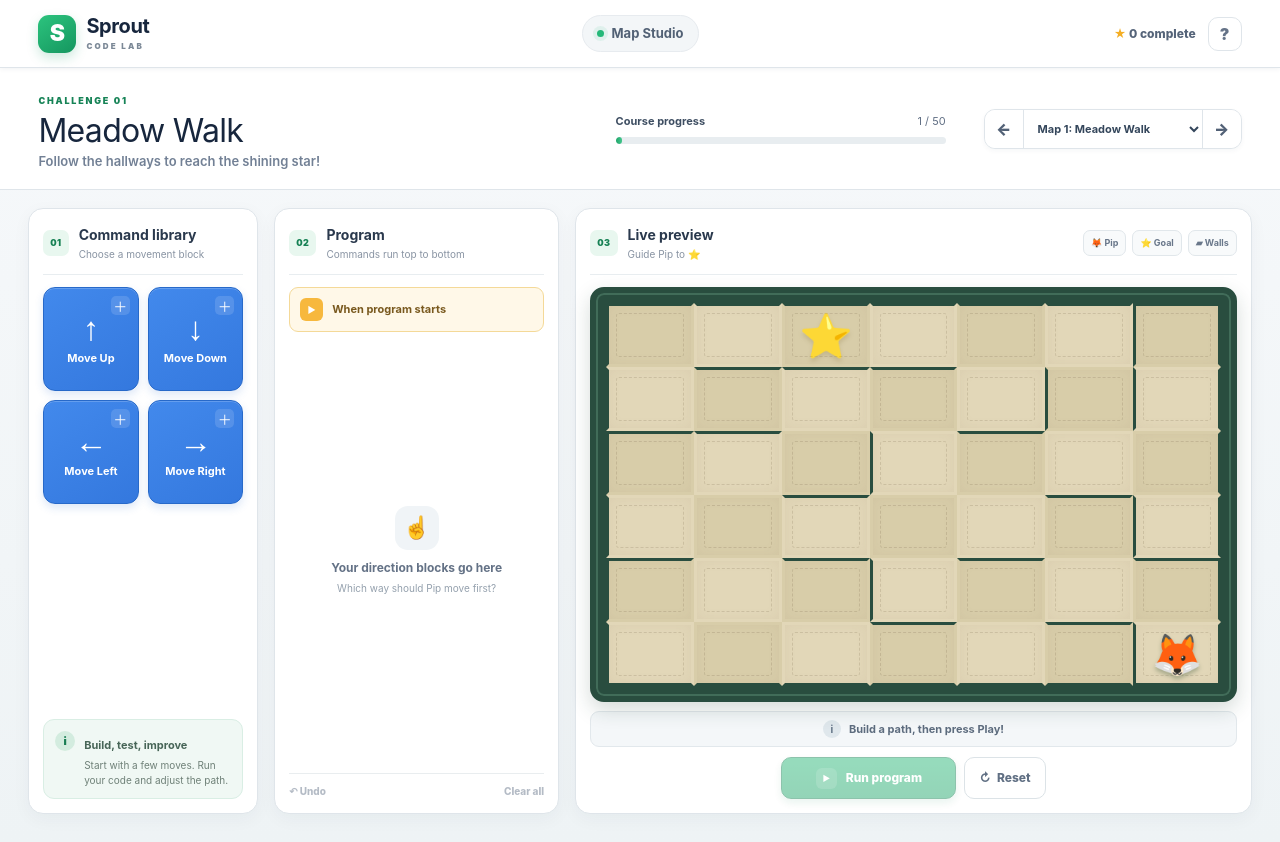
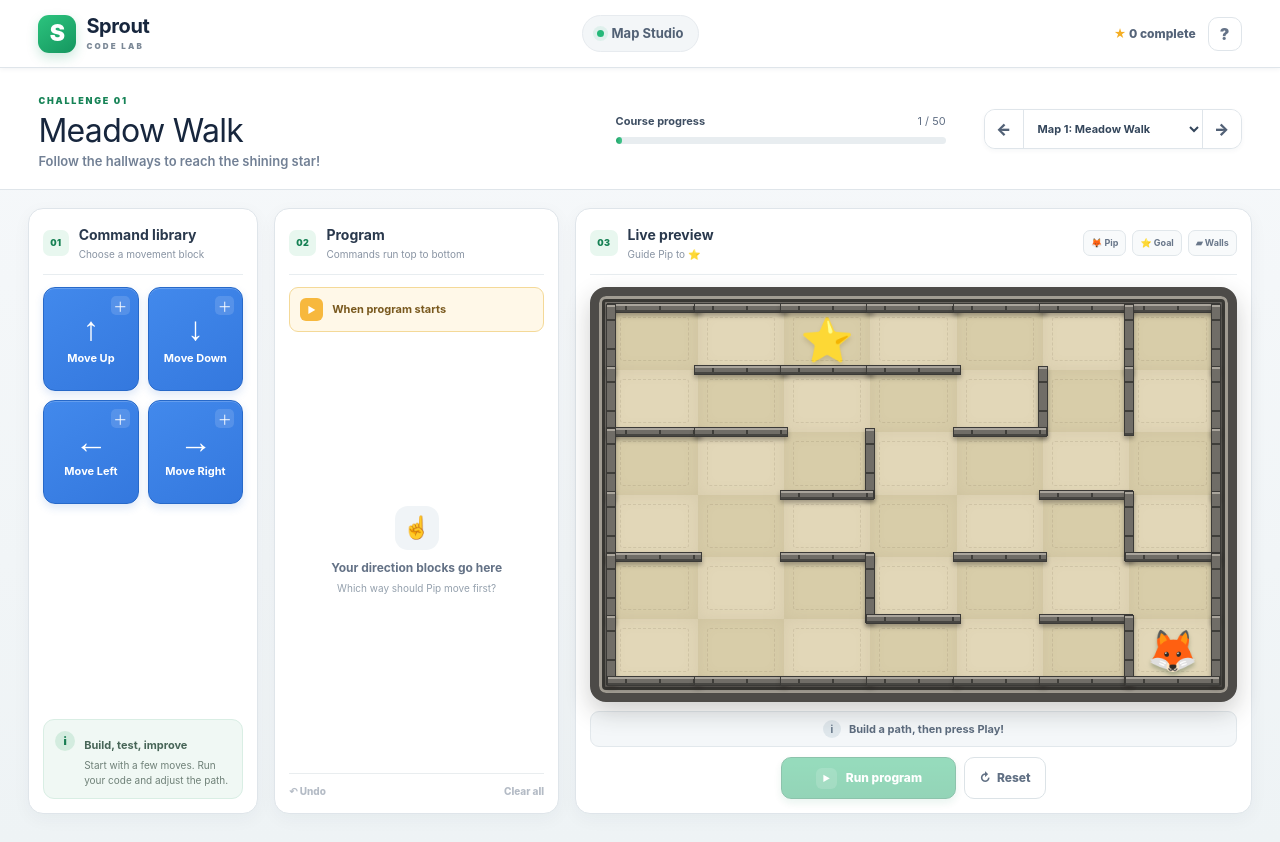
Before and after one commit to troyshank/troyshank.github.io, a Next.js app: page / in a window 1280 px wide. Built offline with nearby package versions, Linux system fonts and the light colour scheme.

Commit message:
Style maze walls as thick stonework

```diff
--- a/app/page.tsx
+++ b/app/page.tsx
@@ -166,9 +166,13 @@ export default function Home() {
           <div className="map-board">
             {Array.from({ length: 42 }, (_, cell) => {
               const row = Math.floor(cell / 7), col = cell % 7;
-              const wall = "3px solid #294d3f", open = "3px solid transparent";
-              const style = { borderTop: row === 0 || !level.openings.has(edgeKey(cell, cell - 7)) ? wall : open, borderLeft: col === 0 || !level.openings.has(edgeKey(cell, cell - 1)) ? wall : open, borderRight: col === 6 ? wall : open, borderBottom: row === 5 ? wall : open };
-              return <div className={`map-cell ${(row + col) % 2 ? "grass-two" : ""}`} style={style} key={cell}>
+              const topWall = row === 0 || !level.openings.has(edgeKey(cell, cell - 7));
+              const leftWall = col === 0 || !level.openings.has(edgeKey(cell, cell - 1));
+              return <div className={`map-cell ${(row + col) % 2 ? "grass-two" : ""}`} key={cell}>
+              {topWall && <i className="maze-wall wall-top" aria-hidden="true"></i>}
+              {leftWall && <i className="maze-wall wall-left" aria-hidden="true"></i>}
+              {col === 6 && <i className="maze-wall wall-right" aria-hidden="true"></i>}
+              {row === 5 && <i className="maze-wall wall-bottom" aria-hidden="true"></i>}
               {cell === level.goal && <div className="goal" aria-label="Goal">{level.prize}</div>}
               {cell === position && <div className={`map-pip ${running ? "walking" : ""}`} aria-label="Pip">🦊</div>}
             </div>})}
```
Also changed, not shown: app/globals.css.
